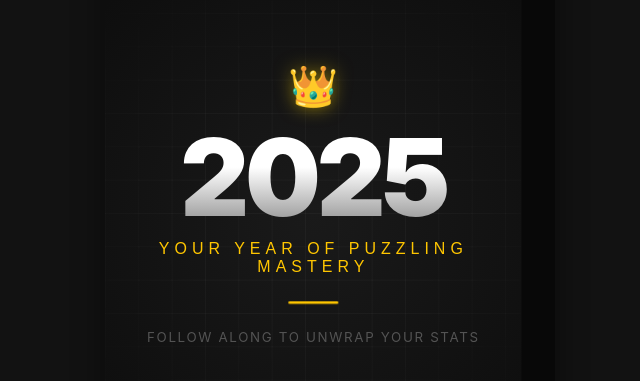
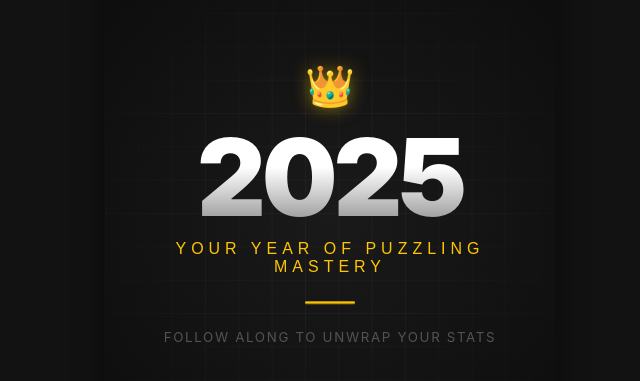
Before and after one commit to rickie-ribs/NYT_Xword_Wrapped, a plain HTML site: page data_output/index.html in a window 1280 px wide. Shown: the part 187-568 px from the top of the page, without its empty margins (310-950 px from the left). Drawn offline with nearby package versions, Linux system fonts and the light colour scheme.

Commit message:
visual bugs and alignment fixes

```diff
--- a/data_output/app.js
+++ b/data_output/app.js
@@ -1642,7 +1642,7 @@ function fitAppFrame() {
   if (!frame) return;
   const vw = window.innerWidth;
   const vh = window.innerHeight;
-  const scale = Math.min(vw / 504, vh / 960, 1); // don't scale up >1
+  const scale = Math.min(vw / 540, vh / 960, 1); // don't scale up >1
   frame.style.transform = `scale(${scale})`;
 }
 window.addEventListener('resize', fitAppFrame);
--- a/data_output/style.css
+++ b/data_output/style.css
@@ -16,7 +16,7 @@
 }
 
 /* Fallback styling for very small windows */
-@media (max-width: 504px), (max-height: 960px) {
+@media (max-width: 54px), (max-height: 960px) {
   .app-frame { max-width: 100%; max-height: 100%; }
 }
 
@@ -46,7 +46,7 @@ body {
 /* --- App Container (Restricts Viewport for Mobile) --- */
 .app-container {
     width: 100%;
-    max-width: 500px; /* Standard mobile width */
+    max-width: 540px; /* Standard mobile width */
     height: 100vh;
     overflow: hidden;
     position: relative;
```
